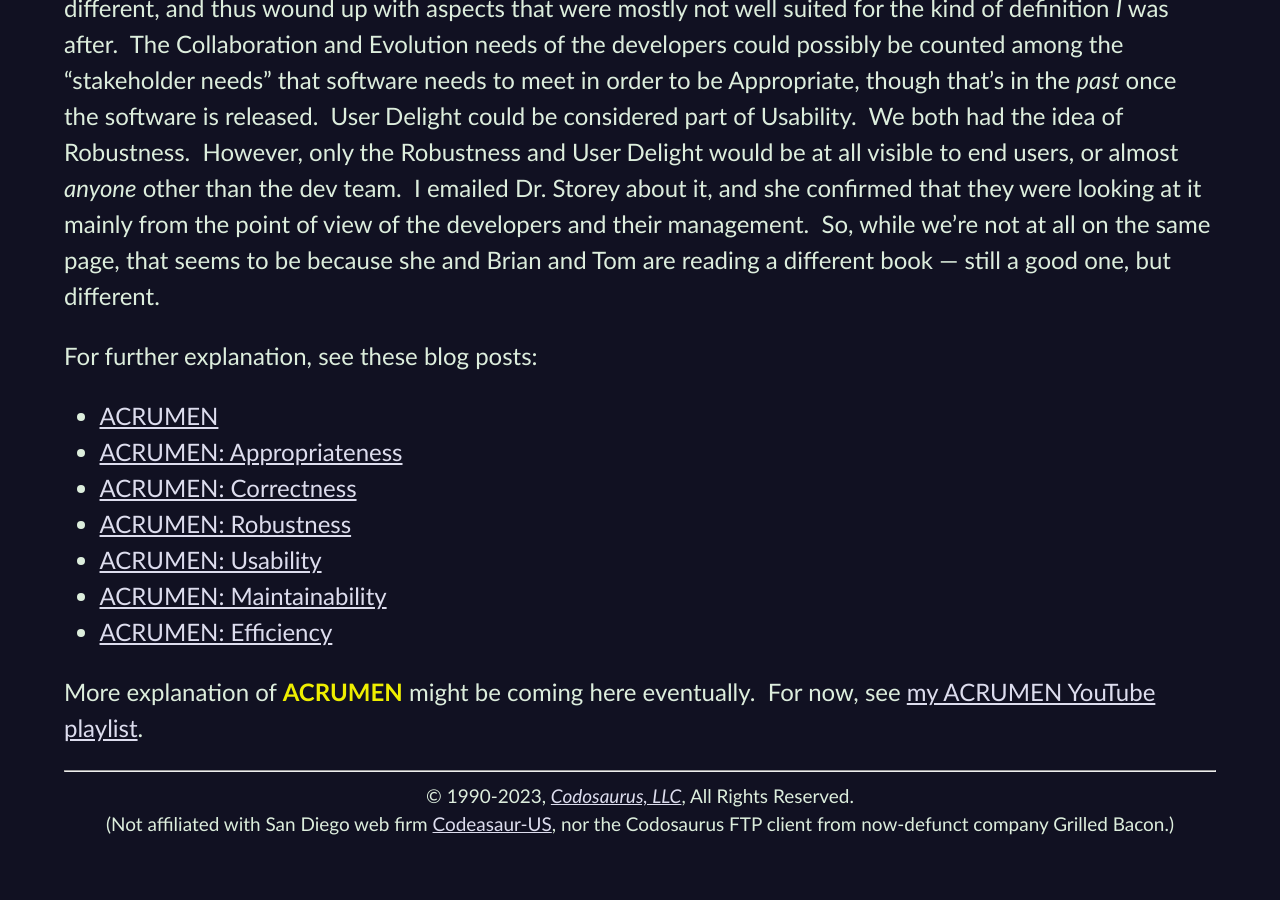
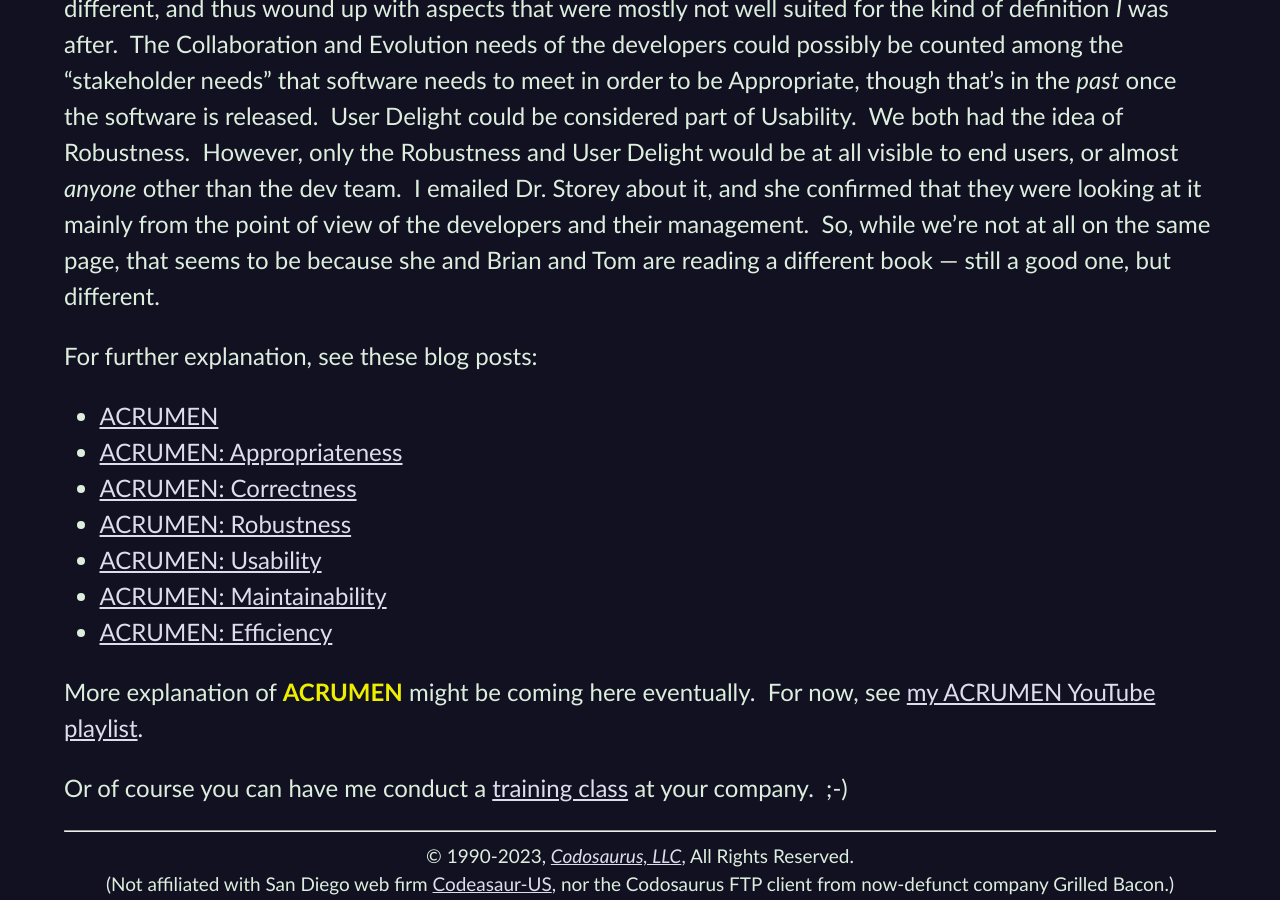
Before and after one commit to CodosaurusLLC/CodosaurusLLC.github.io, a Jekyll site: the page built from acrumen.md, in a window 1280 px wide and 900 px high, scrolled down 3198 px. Built offline with Jekyll 4.4.1, drawn with Linux system fonts in a browser that asks for light colours; before the commit the page ends 4038 px from its top, so only the background shows below that.

Commit message:
add training link on acrumen page

```diff
--- a/acrumen.md
+++ b/acrumen.md
@@ -195,3 +195,10 @@
 might be coming here eventually.&nbsp;
 For now, see
 [my ACRUMEN YouTube playlist](https://www.youtube.com/playlist?list=PLMrm16n64BuaRo9N8xY8OnTOWZ5K2aFG1){:target="_new"}.
+
+Or of course
+you can have me
+conduct a
+[training class](training)
+at your company.&nbsp;
+;-)
```
